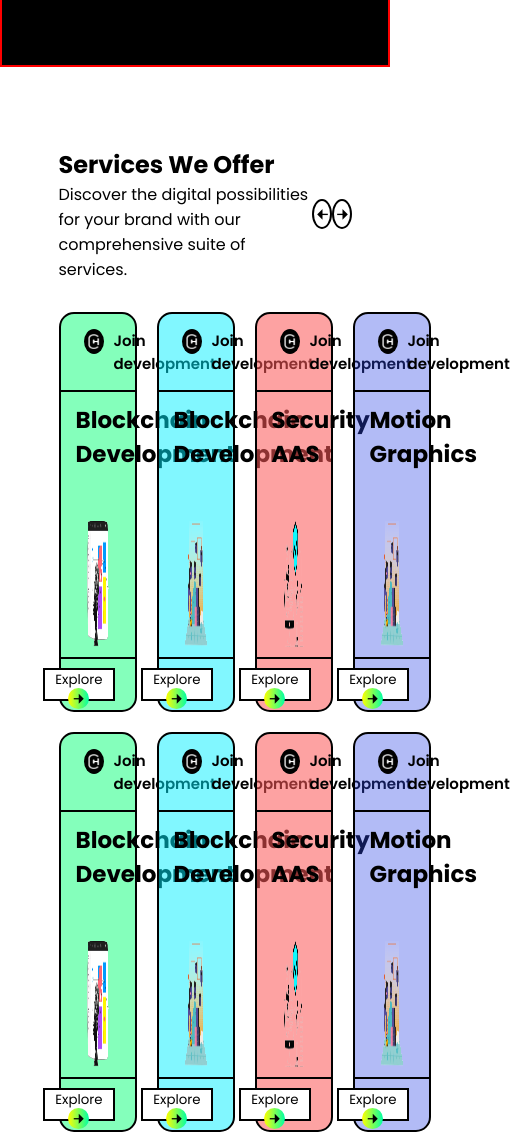
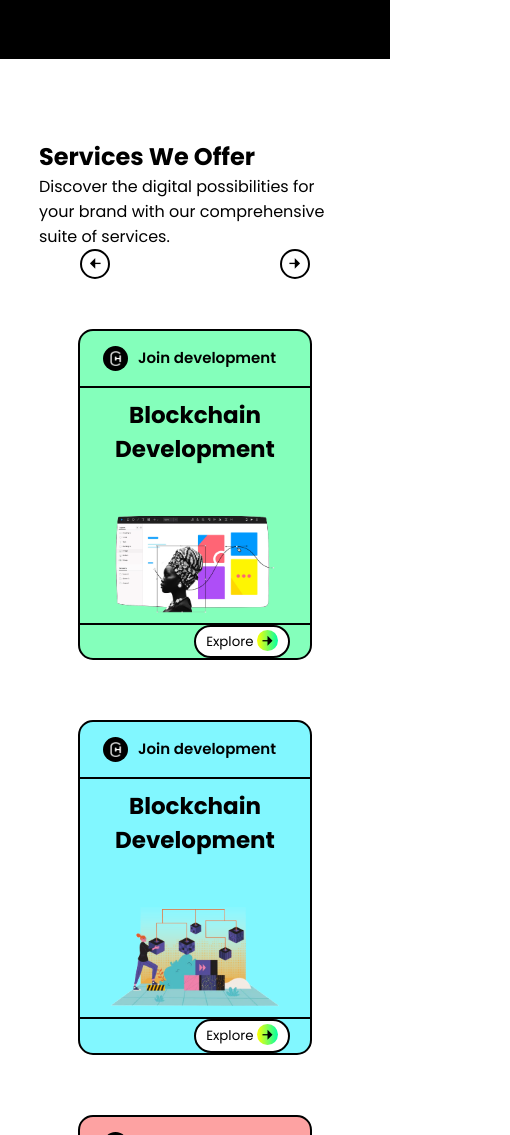
Before and after one commit to Mukulvjain1/Internship-task-chainTech, a plain HTML site: page index.html in a window 390 px wide. Shown: the part 720-1855 px from the top of the page, 510 px wide, since content can reach past the window. Drawn offline with nearby package versions, Linux system fonts and the light colour scheme.

Commit message:
fixed small bug

```diff
--- a/style.css
+++ b/style.css
@@ -1,23 +1,40 @@
+/* Reset and Global Styles */
+* {
+  margin: 0;
+  padding: 0;
+  box-sizing: border-box;
+  font-family: "Poppins", sans-serif;
+}
+
+/* Container Styles */
 #container {
   background-color: black;
   color: white;
 }
+
+/* Header Styles */
 header {
   width: 100%;
 }
+
+/* Navigation Styles */
 nav {
   width: 100vw;
   padding: 20px 10px;
 }
+
 .logo > img {
   width: 45px;
 }
+
 .logo {
   cursor: pointer;
 }
+
 .logo > h1 {
   color: white;
 }
+
 ul > li {
   margin: 0 10px;
   list-style: none;
@@ -27,34 +44,40 @@ ul > li {
   font-weight: 600;
   font-size: 18px;
 }
+
 ul > li:hover {
   color: #00ffa7;
 }
+
+/* Main Content Styles */
 main {
   width: 100%;
 }
+
+/* Hero Section Styles */
 #heroSection {
   width: 70%;
   height: 80vh;
 }
+
 #heroSection > h2 {
   font-size: 8vw;
   text-transform: uppercase;
   text-align: center;
 }
+
 .grad {
   background: linear-gradient(to right, #ffff00, #00ffa7);
   background-clip: text;
   color: transparent;
 }
+
 #heroSection > p {
   font-size: 16px;
   text-align: center;
   width: 70%;
 }
-.services-title-part1 > p {
-  width: 100%;
-}
+
 #heroSection > button {
   margin: 20px 0;
   color: black;
@@ -64,36 +87,46 @@ main {
   border: none;
   font-weight: 600;
 }
+
 #heroSection > button > i {
   color: black;
   font-size: 20px;
   transition: ease 0.5s all;
 }
+
 #heroSection > button:hover .icon {
   transform: translateX(10px);
   background: #000;
   color: #fff;
 }
+
 #heroSection > button:hover {
   font-weight: 700;
   border: 2px white solid;
   background: #000;
   color: #fff;
 }
+
+/* Services Section Styles */
 #services {
   color: #000;
   margin: 50px 0;
-  width: 70%;
+  width: 80%;
 }
+
 #services-title {
   margin: 30px 0;
 }
+
 .services-title-part2 {
   width: 7%;
 }
+
 .services-title-part2 > i:hover {
   color: white;
 }
+
+/* Navigation Arrow Styles */
 #navArrow {
   border: 2px solid black;
   width: 30px;
@@ -102,22 +135,28 @@ main {
   transition: all 0.1s ease;
   cursor: pointer;
 }
+
 #navArrow:hover {
   background: #000;
   color: white;
 }
+
 #navArrow .right:hover {
   transform: translateX(3px);
   transition: all 0.3s ease;
 }
+
 #navArrow .left:hover {
   transform: translateX(-3px);
   transition: all 0.3s ease;
 }
+
+/* Article Styles */
 article {
   border: 2px solid black;
-  height: 25em;
-  width: 25vw;
+  height: auto;
+  width: 90%;
+  margin: 20px auto;
   border-radius: 15px;
 }
 
@@ -132,86 +171,103 @@ article {
   background-size: 12px 15px;
   background-repeat: no-repeat;
 }
+
 .services-content-title {
   gap: 10px;
   margin: 15px 8px;
   padding: 0 15px;
 }
+
 .services-content-title > p {
   font-size: 15px;
   font-weight: 600;
 }
+
 .card-content > h2 {
   font-size: 23px;
   text-align: center;
   margin: 10px 0;
   width: 100%;
 }
+
 .card-content {
   height: 80%;
   padding: 0 15px;
   border-top: 2px solid;
   border-bottom: 2px solid;
 }
-button {
+
+.btn > button {
   background-color: #fff;
   margin: 0;
   border: 2px solid black;
   height: 2.5em;
   padding: 0px 10px;
+  border-radius: 2.5rem;
 }
+
 .btn {
   height: 15%;
   padding: 0 20px;
 }
+
 .btn > button i {
   padding: 3px;
   font-size: 15px;
   border-radius: 100%;
   background: linear-gradient(to right, #ffff00, #00ffa7);
 }
+
 .btn > button:hover {
   background-color: #000;
   color: white;
 }
-button .rightArrow:hover {
-  background: #000;
-  color: white;
-  transform: translateX(3px);
-  transition: all 0.3s ease;
+button {
+  cursor: pointer;
 }
 .card-content > img {
   height: 55%;
   padding: 10px;
 }
+
 .sec span {
   display: block;
 }
+
+/* Footer Styles */
 footer {
   height: 40vh;
   background-color: #000;
   color: white;
   width: 100%;
 }
+
 .logo-footer {
   border-bottom: 2px solid rgb(153, 150, 150);
   height: 30%;
   width: 80%;
   margin: 20px;
 }
+
 .logo-footer > img {
   height: 60%;
 }
+
 .logo-footer > h1 {
   font-size: 25px;
 }
+
 footer > p {
   font-size: 12px;
 }
+
+/* Hamburger Menu Icon Styles */
 #menuIcon {
   display: none;
   cursor: pointer;
 }
+
+/* Sidebar Styles */
 .sidebar {
   padding-top: 50px;
   display: none;
@@ -230,52 +286,70 @@ footer > p {
   right: 0;
   animation: fadeIn 0.5s ease-in-out;
 }
-.sidebar>li{
+
+.sidebar > li {
   margin: 20px 0;
 }
-.close{
+
+.close {
   position: absolute;
   font-size: 25px;
-    margin:20px;
+  margin: 20px;
   right: 0;
   top: 10px;
   color: white;
   transform: all ease 1s;
 }
-.close:hover{
+.grid {
+  display: grid;
+  grid-template-columns: repeat(4, 1fr);
+  gap: 20px;
+}
+.close:hover {
   transform: rotate(180deg);
 }
-#container{
-    border: 2px solid red;
-}
+
+/* Media Query for Responsive Design */
 @media (max-width: 768px) {
   #container {
     max-width: 100%;
   }
+
   nav > .desktop {
     display: none;
   }
+
   article {
     border: 2px solid black;
-    height: 25em;
-    width: 20vw;
+    height: auto;
+    width: 60vw;
     border-radius: 15px;
   }
+
   #menuIcon {
     display: block;
   }
   .sidebar {
     width: 100%;
   }
-  nav{
-    border: 2px dashed white;
+  nav {
     justify-content: space-between;
   }
-  #main{
+  #main {
     max-width: 100%;
   }
-  .grid{
+  .grid {
     grid-template-columns: repeat(1, 1fr);
+  }
+  #services-title {
+    flex-direction: column;
+  }
+  .services-title-part2 {
+    justify-content: space-evenly;
+    width: 80%;
+  }
+  #navArrow {
+    margin: 0 10px;
   }
 }
 @keyframes fadeIn {
--- a/utility.css
+++ b/utility.css
@@ -1,3 +1,6 @@
+/* i actually didn't read that this could be made using css frameworks or else this would be more clean than this   */
+
+/* this is a utility file that will contain the utillity classes properties so that the main style.css doesnot fill up display props  */
 @import url("https://fonts.googleapis.com/css2?family=Poppins:ital,wght@0,100;0,200;0,300;0,400;0,500;0,600;0,700;0,800;0,900;1,100;1,200;1,300;1,400;1,500;1,600;1,700;1,800;1,900&display=swap");
 * {
   margin: 0;
@@ -5,6 +8,7 @@
   box-sizing: border-box;
   font-family: "Poppins", sans-serif;
 }
+/* used in to normalize the default styles of HTML elements across different browsers and ensure consistent layout and typography throughout all the webpage. */
 
 .flex {
   display: flex;
@@ -31,12 +35,7 @@ li.active {
   color: #00ffa7;
 }
 
-.grid {
-  display: grid;
-  grid-template-columns: repeat(4, 1fr);
-  grid-template-rows: repeat(2, 1fr);
-  gap: 20px;
-}
+
 .grid-item {
   padding: 20px;
   text-align: center;
```
Also changed, not shown: index.html (+27 -2 lines). Lines whose indentation alone changed are shown as unchanged.
